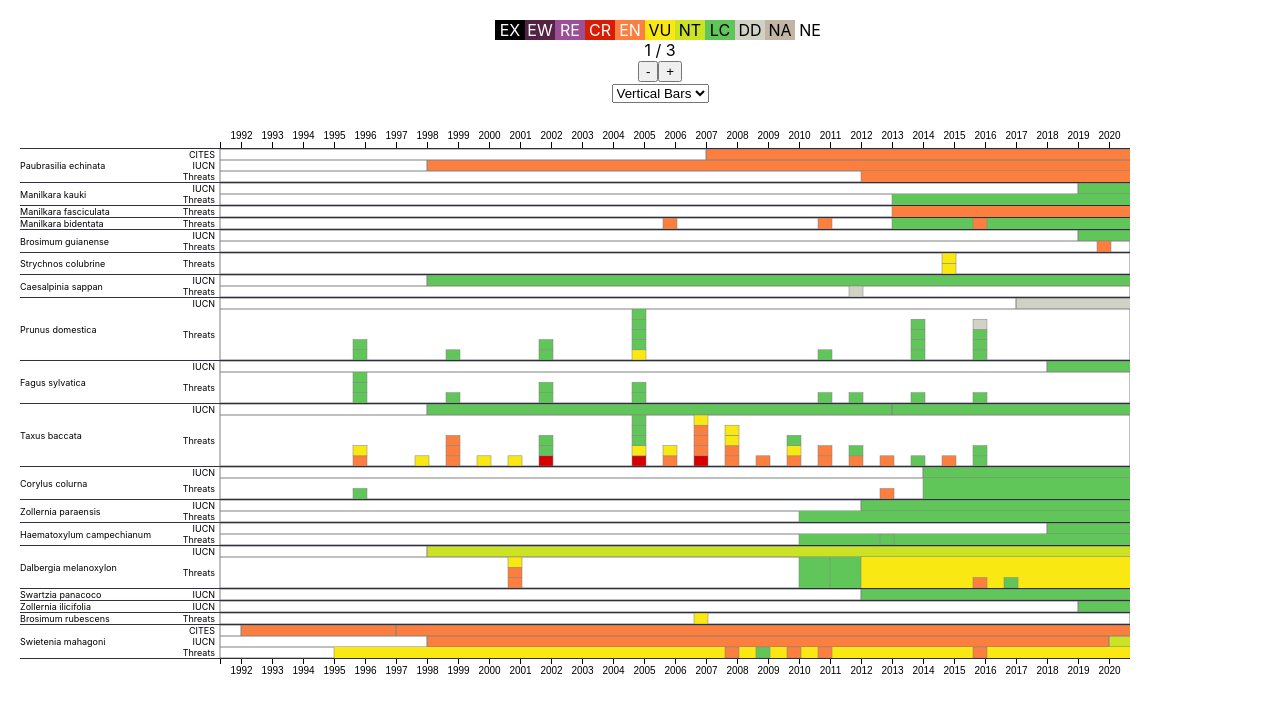
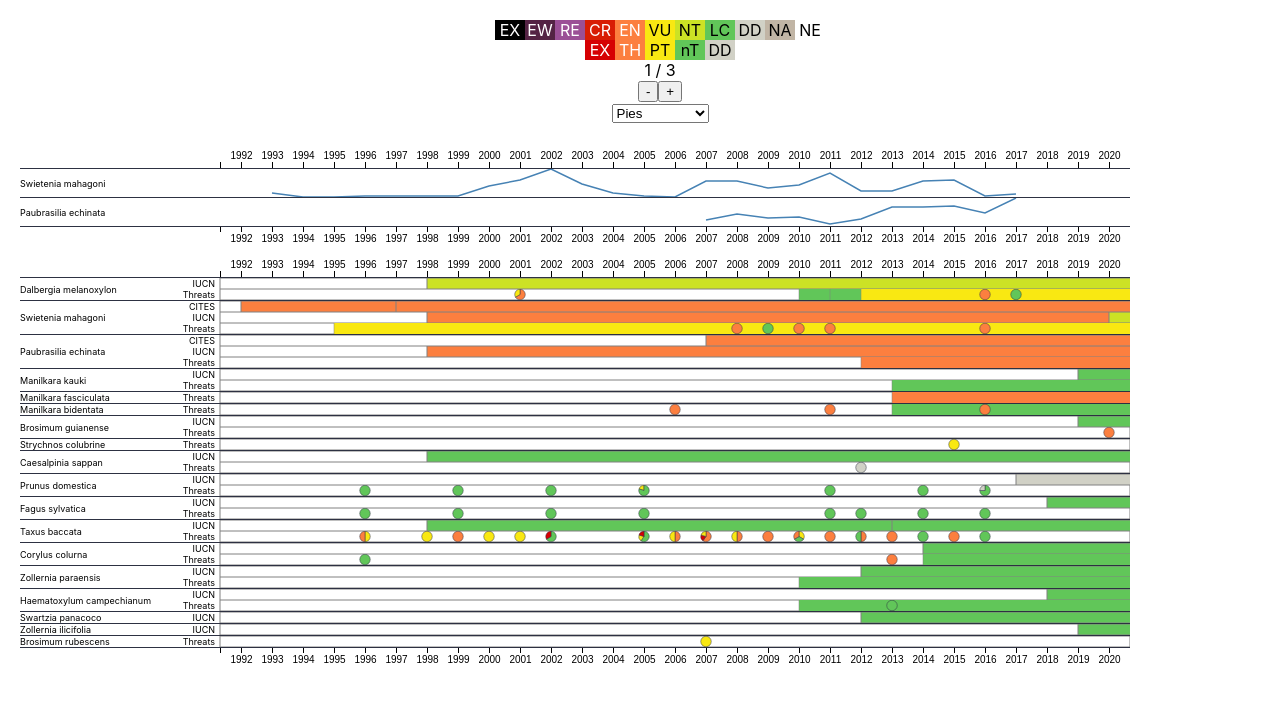
Before and after one commit to Vokabelsalat/telecoupling, a React (Create React App) app in the folder reactapp/frontend/: page / in a window 1280 px wide. Shown: the top 712 px of the page. Built offline with nearby package versions, Linux system fonts and the light colour scheme.

Commit message:
Add zoom level to trade data graphs

```diff
--- a/reactapp/frontend/src/components/Legend.js
+++ b/reactapp/frontend/src/components/Legend.js
@@ -1,5 +1,6 @@
 import React, { Component } from 'react';
 import { iucnColors } from '../utils/timelineUtils';
+import { dangerColorMap } from '../utils/utils';
 
 class Legend extends Component {
     /*     constructor(props) {
@@ -18,6 +19,7 @@ class Legend extends Component {
     render() {
         return (
             <div style={{ textAlign: "center" }}>
+                <div>
                     {(Object.keys(iucnColors).map(e => {
                         let style = {
                             display: "inline-block",
@@ -34,6 +36,26 @@ class Legend extends Component {
                         </div>);
                     }))
                     }
+                </div>
+
+                <div>
+                    {(Object.keys(dangerColorMap).map(e => {
+                        let style = {
+                            display: "inline-block",
+                            width: "30px",
+                            height: "20px",
+                            backgroundColor: dangerColorMap[e].bg,
+                            color: dangerColorMap[e].fg
+                        };
+                        return (<div
+                            key={e}
+                            style={style}
+                        >
+                            {e}
+                        </div>);
+                    }))
+                    }
+                </div>
 
                 < div > {this.props.zoomLevel + 1} / {this.props.maxZoomLevel + 1}</div >
                 <button onClick={this.props.onZoomOut}>-</button>
--- a/reactapp/frontend/src/components/Timeline.js
+++ b/reactapp/frontend/src/components/Timeline.js
@@ -1,12 +1,14 @@
 import React, { Component } from 'react';
 import TimelineHelper from './TimelineHelper';
 import '../utils/utils';
+import { thresholdScott } from 'd3';
 
 class Timeline extends Component {
     constructor(props) {
         super(props);
         this.state = {
-            id: this.props.speciesName.replaceSpecialCharacters() + "TimelineVis",
+            id: this.props.id,
+            zoomLevel: this.props.zoomLevel
         };
     }
 
@@ -16,16 +18,22 @@ class Timeline extends Component {
             .then(res => this.setState({ apiResponse: res }));
     } */
 
+    setZoomLevel(setValue) {
+        this.setState({ zoomLevel: setValue });
+    }
+
     componentDidMount() {
         TimelineHelper.draw({
             id: this.state.id,
             data: this.props.data,
             sourceColorMap: this.props.sourceColorMap,
             domainYears: this.props.domainYears,
-            zoomLevel: this.props.zoomLevel,
+            zoomLevel: this.state.zoomLevel,
+            setZoomLevel: this.setZoomLevel.bind(this),
             speciesName: this.props.speciesName,
             maxPerYear: this.props.maxPerYear,
-            pieStyle: this.props.pieStyle
+            pieStyle: this.props.pieStyle,
+            justTrade: this.props.justTrade
         });
     }
 
@@ -35,10 +43,12 @@ class Timeline extends Component {
             data: this.props.data,
             sourceColorMap: this.props.sourceColorMap,
             domainYears: this.props.domainYears,
-            zoomLevel: this.props.zoomLevel,
+            zoomLevel: this.state.zoomLevel,
+            setZoomLevel: this.setZoomLevel.bind(this),
             speciesName: this.props.speciesName,
             maxPerYear: this.props.maxPerYear,
-            pieStyle: this.props.pieStyle
+            pieStyle: this.props.pieStyle,
+            justTrade: this.props.justTrade
         });
     }
 
--- a/reactapp/frontend/src/components/TimelineHelper.js
+++ b/reactapp/frontend/src/components/TimelineHelper.js
@@ -4,13 +4,15 @@ import { getIucnColor, getIucnColorForeground } from '../utils/timelineUtils'
 
 class D3Timeline {
     constructor(param) {
-        this.id = param.id;
+        this.id = this.justTrade === true ? param.id + "JustTrade" : param.id;
         this.data = param.data;
         this.sourceColorMap = param.sourceColorMap;
         this.domainYears = param.domainYears;
         this.zoomLevel = param.zoomLevel;
+        this.setZoomLevel = param.setZoomLevel;
         this.speciesName = param.speciesName;
         this.maxPerYear = param.maxPerYear;
+        this.justTrade = param.justTrade;
 
         this.pieStyle = param.pieStyle;
 
@@ -48,7 +50,8 @@ class D3Timeline {
             .attr("id", this.id + "wrapper");
 
         switch (this.zoomLevel) {
-            case 0:
+            //case 0:
+            default:
                 this.wrapper
                     .style("display", "table-cell")
                     .style("border-top", "1px solid var(--black)")
@@ -60,11 +63,11 @@ class D3Timeline {
                     .style("font-size", 9 + "px")
                     .style("width", "150px");
                 break;
-            default:
+            /*  default:
                  this.wrapper.style("display", "block");
                  speciesNameDiv
                      .style("display", "block");
-                break;
+                 break; */
         }
 
         if (this.id.toLowerCase().includes("scale")) {
@@ -74,7 +77,17 @@ class D3Timeline {
             }
         }
         else {
-            speciesNameDiv.text(this.speciesName);
+            speciesNameDiv
+                .text(this.speciesName)
+                .style("cursor", "pointer")
+                .on("click", () => {
+                    if (this.zoomLevel === 0) {
+                        this.setZoomLevel(2);
+                    }
+                    else {
+                        this.setZoomLevel(0);
+                    }
+                })
         }
 
 
@@ -86,7 +99,7 @@ class D3Timeline {
             .style("display", "block"); */
     }
 
-    appendCitesTrade(tradeData, groupedBySource) {
+    appendCitesTradeStacked(tradeData, groupedBySource) {
 
         let svgCITESTrade = this.wrapper
             .append("svg")
@@ -126,7 +139,7 @@ class D3Timeline {
                 .datum(Object.values(filteredData))
                 .attr("fill", lineColor)
                 .attr("origFill", lineColor)
-                .attr("stroke", "none")
+                .attr("stroke", "grey")
                 /* .attr("stroke-width", 1) */
                 .attr(
                     "d",
@@ -149,6 +162,32 @@ class D3Timeline {
                 .on("mousemove", this.mousemove)
                 .on("mouseleave", this.mouseleave);
         }
+    }
+
+    appendCitesTrade(tradeData, groupedBySource) {
+
+        let svgCITESTrade = this.wrapper
+            .append("svg")
+            .attr("id", this.id + "Trade")
+            .attr("width", this.initWidth)
+            .attr("height", this.height)
+            .style("display", "block");
+
+        svgCITESTrade.style("display", "block");
+
+        let g = svgCITESTrade.append("g").attr("transform", "translate(" + this.margin.left + "," + 0 + ")");
+
+        g.append("path")
+            .datum(Object.values(tradeData))
+            .attr("fill", "none")
+            .attr("stroke", "steelblue")
+            .attr("stroke-width", 1.5)
+            .attr("d", d3.line()
+                .x(function (d) {
+                    return this.x(d.year) + this.x.bandwidth() / 2
+                }.bind(this))
+                .y(function (d) { return this.y(d.count) }.bind(this))
+            );
     }
 
     appendCites(listingData) {
@@ -454,8 +493,8 @@ class D3Timeline {
             .filter((d) => d.scope !== "Global")
             .append("rect")
             .attr("class", "pinpoint")
-            .attr("width", Math.sqrt(rowHeight * rowHeight * 2))
-            .attr("height", Math.sqrt(rowHeight * rowHeight * 2))
+            .attr("width", Math.sqrt(rowHeight / 2 * rowHeight / 2 * 2))
+            .attr("height", Math.sqrt(rowHeight / 2 * rowHeight / 2 * 2))
             .attr("transform", "translate(" + this.x.bandwidth() / 2 + ",0) rotate(45)")
             /* .style("fill", getIucnColor) */
             .style("fill", (d) => {
@@ -871,8 +910,6 @@ class D3Timeline {
                 let newStackedData = [];
                 for (let entry of stackedData.values()) {
                     if (entry[0].data[entry.key] > 1) {
-                        console.log(entry, entry[0].data[entry.key]);
-                        /* let newEntry = ; */
                         for (let i = entry[0][0]; i < entry[0][1]; i++) {
                             let newEntry = { 0: { 0: i, 1: i + 1, data: entry[0].data }, key: entry.key, index: entry.index };
                             newStackedData.push(newEntry);
@@ -882,9 +919,6 @@ class D3Timeline {
                         newStackedData.push(entry);
                     }
                 }
-
-                /* console.log(newStackedData); */
-
                 return newStackedData;
             })
             .enter()
@@ -944,8 +978,6 @@ class D3Timeline {
                     topAdd = 25;
                 } else { */
 
-        console.log(d);
-
         switch (d.type) {
             case "trade":
                 htmlText = "Amount of trades: " + d.count + " in " + d.year;
@@ -977,6 +1009,7 @@ class D3Timeline {
                 htmlText = d.year +
                     "<br>" +
                     Object.keys(d.data).map(key => d.data[key][0].threatened + " (" + d.data[key].length + ") " + d.data[key].filter(e => e.countries !== undefined).map(e => e.countries).join(", ")).join("<br>");
+                leftAdd = parseInt(d3.select(this).attr("x"));
                 break;
             default:
                 // statements_def
@@ -999,6 +1032,10 @@ class D3Timeline {
 
         this.width = this.initWidth - this.margin.left - this.margin.right;
         this.height = this.initHeight - this.margin.top - this.margin.bottom;
+
+        if (this.zoomLevel === 0 && this.justTrade === true) {
+            this.height = this.height / 2.5;
+        }
 
         let yearDiff = this.domainYears.maxYear - this.domainYears.minYear;
         let xDomain = Array(yearDiff + 1)
@@ -1023,6 +1060,16 @@ class D3Timeline {
                 }),
             ]);
 
+            if (this.justTrade === true) {
+                if (this.zoomLevel > 0) {
+                    this.appendCitesTradeStacked(data, groupedBySource);
+                }
+                else {
+                    this.appendCitesTrade(data, groupedBySource);
+                }
+            }
+            else {
+
                 if (this.zoomLevel > 0) {
                     this.radius = Math.ceil(Math.min(this.x.bandwidth() / 2 - 5, this.height / 2));
                     this.fontSize = this.radius;
@@ -1032,10 +1079,6 @@ class D3Timeline {
                     this.fontSize = 9;
                 }
 
-
-            if (this.zoomLevel > 0 && data.length >= 2) {
-                this.appendCitesTrade(data, groupedBySource);
-            }
 
                 if (this.data.timeListing.length) {
                     this.appendCites(this.data.timeListing);
@@ -1063,6 +1106,7 @@ class D3Timeline {
                     }
                     else {
                         this.appendThreats(this.data.timeThreat);
+                    }
                 }
             }
         }
--- a/reactapp/frontend/src/components/TimelineView.js
+++ b/reactapp/frontend/src/components/TimelineView.js
@@ -11,6 +11,10 @@ class TimelineView extends Component {
         generator.processData(timelinedata);
 
         let tmpdata = generator.getData();
+        let reducer = (accumulator, currentValue) => { return accumulator + currentValue.length; };
+        let sortedKeys = Object.keys(tmpdata).sort((a, b) => {
+            return Object.values(tmpdata[b].timeTrade[1]).reduce(reducer, 0) - Object.values(tmpdata[a].timeTrade[1]).reduce(reducer, 0);
+        });
         let maxPerYear = Math.max(...Object.values(tmpdata).map(e => e.timeThreat.length > 0 ? e.timeThreat[0].maxPerYear : 0));
 
         this.state = {
@@ -20,7 +24,8 @@ class TimelineView extends Component {
             data: tmpdata,
             maxPerYear: maxPerYear,
             domainYears: generator.getDomainYears(),
-            pieStyle: "ver"
+            pieStyle: "pie",
+            sortedKeys: sortedKeys
         };
 
     }
@@ -68,6 +73,7 @@ class TimelineView extends Component {
                 />
                 <br />
                 <Timeline
+                    id={"scaleTop"}
                     key={"scaleToptimeline"}
                     data={null}
                     speciesName={"scaleTop"}
@@ -76,9 +82,46 @@ class TimelineView extends Component {
                     zoomLevel={this.state.zoomLevel}
                 />
                 <div> {
-                    Object.keys(this.state.data).map(e => {
+                    this.state.sortedKeys.filter(key => this.state.data[key].timeTrade[0].length > 1).map(e => {
                         return (
                             <Timeline
+                                id={e.replaceSpecialCharacters() + "TimelineVisJustTrade"}
+                                key={e + "timelineJustTrade"}
+                                data={this.state.data[e]}
+                                speciesName={e}
+                                sourceColorMap={this.state.sourceColorMap}
+                                domainYears={this.state.domainYears}
+                                zoomLevel={this.state.zoomLevel}
+                                maxPerYear={this.state.maxPerYear}
+                                pieStyle={this.state.pieStyle}
+                                justTrade={true}
+                            />
+                        )
+                    })
+                } </div>
+                <Timeline
+                    id={"scaleBottom"}
+                    key={"scaleBottomtimeline"}
+                    data={null}
+                    speciesName={"scaleBottom"}
+                    sourceColorMap={this.state.sourceColorMap}
+                    domainYears={this.state.domainYears}
+                    zoomLevel={this.state.zoomLevel}
+                />
+                <Timeline
+                    id={"scaleTop2"}
+                    key={"scaleToptimeline"}
+                    data={null}
+                    speciesName={"scaleTop"}
+                    sourceColorMap={this.state.sourceColorMap}
+                    domainYears={this.state.domainYears}
+                    zoomLevel={this.state.zoomLevel}
+                />
+                <div> {
+                    this.state.sortedKeys.map(e => {
+                        return (
+                            <Timeline
+                                id={e.replaceSpecialCharacters() + "TimelineVis"}
                                 key={e + "timeline"}
                                 data={this.state.data[e]}
                                 speciesName={e}
@@ -92,6 +135,7 @@ class TimelineView extends Component {
                     })
                 } </div>
                 <Timeline
+                    id={"scaleBottom2"}
                     key={"scaleBottomtimeline"}
                     data={null}
                     speciesName={"scaleBottom"}
--- a/reactapp/frontend/src/utils/utils.js
+++ b/reactapp/frontend/src/utils/utils.js
@@ -36,8 +36,8 @@ module.exports = {
     sourceToDangerMap: {
         "I": "EX",
         "W": "TH",
-        "A": "PT",
-        "O": "PT",
+        "A": "nT",
+        "O": "nT",
         "D": "PT",
         "Y": "PT",
         "U": "DD"
```
Also changed, not shown: 1 other file (tests, documents, lock files or other folders). Lines whose indentation alone changed are shown as unchanged.
